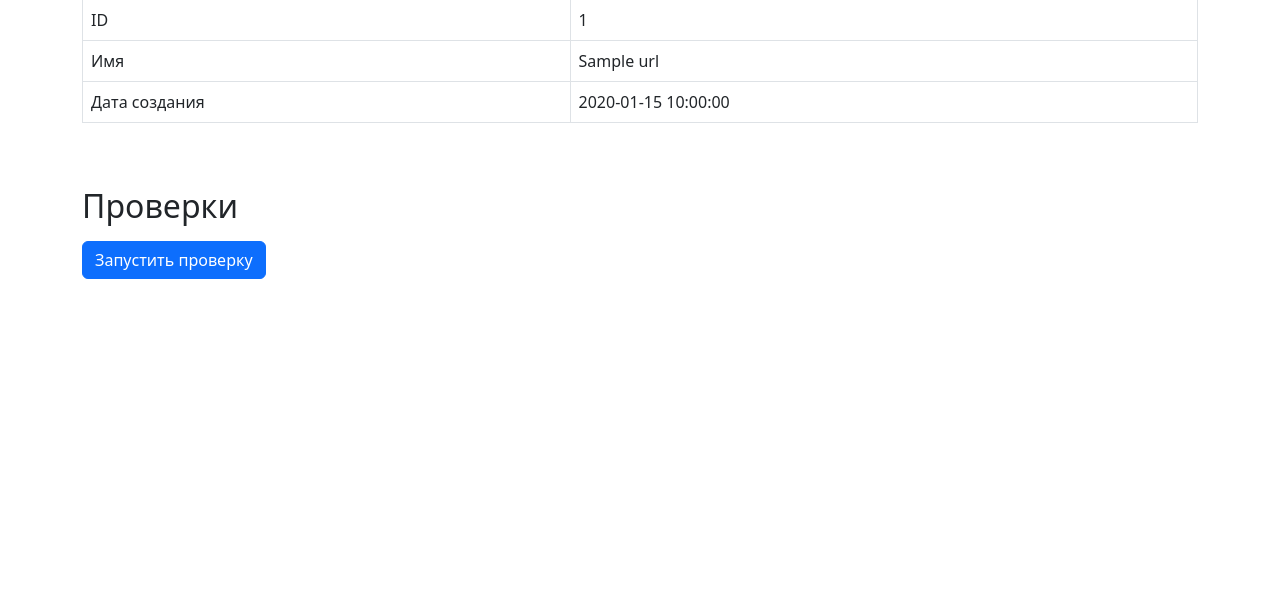
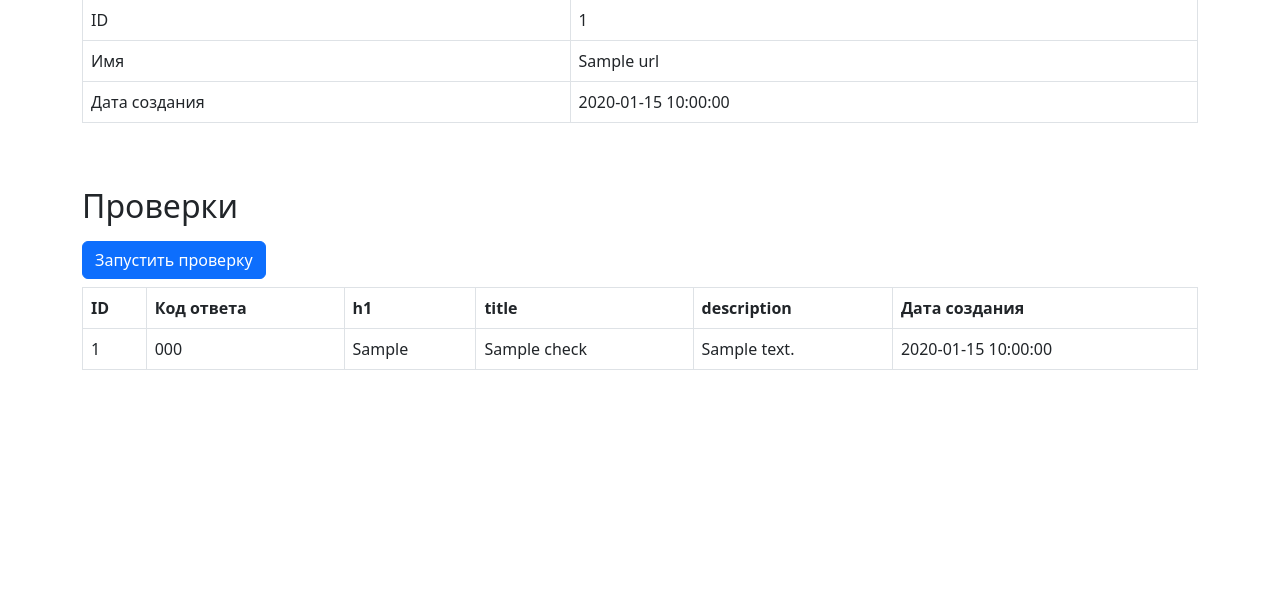
Before and after one commit to v3code/python-project-83, a Flask app: template page_analyzer/templates/urls/url_info.html in a window 1280 px wide. Shown: the part 129-739 px from the top of the page. Run offline with Flask 3, Linux system fonts and the light colour scheme; the template is opened without the code that fills it: most values are stand-ins (such as "Sample title", 1, 10 or a date in 2020).

Commit message:
Finished 4-th step

```diff
--- a/page_analyzer/app.py
+++ b/page_analyzer/app.py
@@ -21,8 +21,10 @@ max_connections = os.environ.get('DB_MAX_CONNECTIONS', 10)
 db_uri = os.environ.get('DATABASE_URI')
 
 db = DatabaseHandler(db_uri, min_connections, max_connections)
+
 url_repository = URLRepository(db)
 url_service = URLService(url_repository)
+
 
 
 @app.get("/")
@@ -45,7 +47,7 @@ def add_url():
             return redirect(url_for('show_url_by_id', url_id=url.id))
         case Failure(ValidationError()) as result:
             flash(result.failure().get_message(), 'danger')
-            return render_template('index.html', url_name=url_name)
+            return render_template('index.html', url_name=url_name), 422
         case Failure(URLExistsError()) as result:
             failure = result.failure()
             flash(failure.get_message(), 'info')
@@ -55,11 +57,23 @@ def add_url():
 
 @app.get('/urls/<int:url_id>')
 def show_url_by_id(url_id: int):
-    result = url_service.get_url_by_id(url_id)
+    result = url_service.get_url_and_checks_by_id(url_id)
     match result:
-        case Success(url):
-            return render_template('urls/url_info.html', url=url)
+        case Success((url, checks)):
+            return render_template('urls/url_info.html', url=url, checks=checks)
         case Failure(URLNotExistsError()) as result:
             failure = result.failure()
             flash(failure.get_message(), 'danger')
             return redirect(url_for('show_urls'))
+
+
+@app.post('/urls/<int:url_id>/checks')
+def check_url(url_id: int):
+    result = url_service.check_url(url_id)
+    match result:
+        case Success():
+            return redirect(url_for('show_url_by_id', url_id=url_id))
+        case Failure(URLNotExistsError()) as result:
+            failure = result.failure()
+            flash(failure.get_message(), 'danger')
+            return redirect(url_for('show_urls'))
--- a/page_analyzer/errors.py
+++ b/page_analyzer/errors.py
@@ -1,4 +1,4 @@
-from page_analyzer.dto import UrlDTO
+from page_analyzer.data import UrlDTO
 
 
 class FlashableError(RuntimeError):
--- a/page_analyzer/templates/urls/url_info.html
+++ b/page_analyzer/templates/urls/url_info.html
@@ -21,7 +21,35 @@
     </div>
 
     <h2 class="mt-5 mb-3">Проверки</h2>
-    <form method="post" action=" ">
+    <form method="post" action="{{ url_for('check_url', url_id=url.id) }}">
         <input type="submit" class="btn btn-primary" value="Запустить проверку">
     </form>
+
+    <div>
+        <table class="table table-bordered table-hover mt-2" data-test="checks">
+            <thead>
+            <tr>
+                <th>ID</th>
+                <th>Код ответа</th>
+                <th>h1</th>
+                <th>title</th>
+                <th>description</th>
+                <th>Дата создания</th>
+            </tr>
+            </thead>
+            <tbody>
+            {% for check in checks %}
+                <tr>
+                    <td>{{ check.id }}</td>
+                    <td>{{ check.status_code }}</td>
+                    <td>{{ check.h1|truncate(200)}}</td>
+                    <td>{{ check.title|truncate(200) }}</td>
+                    <td>{{ check.description|truncate(200) }}</td>
+                    <td>{{ check.created_at }}</td>
+                </tr>
+            {% endfor %}
+            </tbody>
+        </table>
+    </div>
+
 {% endblock %}
```
Also changed, not shown: database.sql (+11 -3 lines), page_analyzer/data.py (renamed from page_analyzer/dto.py, +7 -0 lines), page_analyzer/url_repository.py (+11 -1 lines), page_analyzer/url_service.py (+22 -2 lines).
